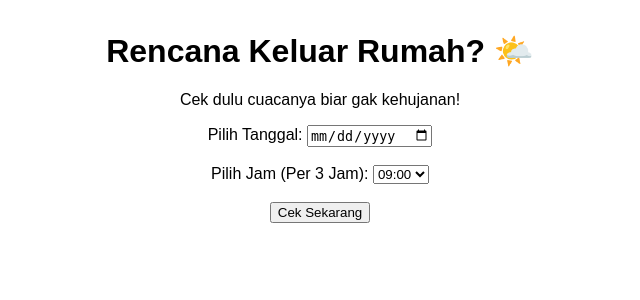
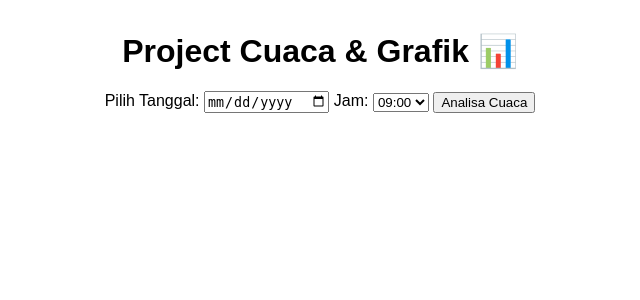
Before and after one commit to Farras886/cuaca, a Flask app: page / in a window 1280 px wide. Shown: the top 300 px of the page, without its empty margins (320-960 px from the left). Run offline with Flask 3, Linux system fonts and the light colour scheme; some libraries are stand-ins or nearby versions.

Commit message:
Revise title and improve dashboard styles
Updated the weather dashboard title and enhanced styles for better user experience. Added chart functionality to visualize temperature data over time.

```diff
--- a/template/index.html
+++ b/template/index.html
@@ -2,25 +2,30 @@
 <html lang="id">
 <head>
     <meta charset="UTF-8">
-    <title>Cek Cuaca Realtime</title>
+    <title>Dashboard Cuaca & Grafik</title>
     <style>
-        body { font-family: sans-serif; max-width: 600px; margin: 2rem auto; text-align: center; }
-        .result { margin-top: 20px; padding: 20px; border: 1px solid #ddd; display: none; }
-        .alert { color: red; font-weight: bold; }
-        .safe { color: green; font-weight: bold; }
+        body { font-family: sans-serif; max-width: 700px; margin: 2rem auto; text-align: center; }
+        .result { margin-top: 20px; padding: 20px; border: 1px solid #ddd; border-radius: 8px; display: none; }
+        .alert { color: #d9534f; font-weight: bold; }
+        .safe { color: #5cb85c; font-weight: bold; }
+
+        /* Style untuk Grafik */
+        .chart-container {
+            margin-top: 30px;
+            position: relative;
+            height: 300px; /* Tinggi grafik */
+            width: 100%;
+        }
     </style>
     <script src="https://cdnjs.cloudflare.com/ajax/libs/socket.io/4.0.1/socket.io.js"></script>
+    <script src="https://cdn.jsdelivr.net/npm/chart.js"></script>
 </head>
 <body>
-    <h1>Rencana Keluar Rumah? 🌤️</h1>
-    <p>Cek dulu cuacanya biar gak kehujanan!</p>
+    <h1>Project Cuaca & Grafik 📊</h1>
 
     <label>Pilih Tanggal:</label>
     <input type="date" id="tanggal">
-
-    <br><br>
-
-    <label>Pilih Jam (Per 3 Jam):</label>
+    <label>Jam:</label>
     <select id="jam">
         <option value="09">09:00</option>
         <option value="12">12:00</option>
@@ -28,43 +33,78 @@
         <option value="18">18:00</option>
         <option value="21">21:00</option>
     </select>
-
-    <br><br>
-    <button onclick="cekCuaca()">Cek Sekarang</button>
+    <button onclick="cekCuaca()">Analisa Cuaca</button>
 
     <div id="hasil" class="result">
-        <h3>Hasil Prediksi:</h3>
+        <h3>Hasil Analisa:</h3>
         <p id="teks_saran"></p>
+        <hr>
+
+        <h4>Rata-rata Suhu 5 Hari: <span id="nilai_rata_rata"></span>°C</h4>
+
+        <div class="chart-container">
+            <canvas id="myChart"></canvas>
+        </div>
     </div>
 
     <script>
-        // Koneksi ke WebSocket Server
         const socket = io();
+        let weatherChart = null; // Variabel global untuk menyimpan chart
 
         function cekCuaca() {
             const tgl = document.getElementById('tanggal').value;
             const jam = document.getElementById('jam').value;
-
             if(!tgl) { alert("Pilih tanggal dulu!"); return; }
-
-            // Kirim data ke server (EMIT)
             socket.emit('cek_jadwal', { 'tanggal': tgl, 'jam': jam });
         }
 
-        // Menerima balasan dari server (ON)
         socket.on('hasil_prediksi', function(data) {
+            // 1. Tampilkan Saran Text
             const box = document.getElementById('hasil');
             const teks = document.getElementById('teks_saran');
+            const rataRata = document.getElementById('nilai_rata_rata');
 
             box.style.display = 'block';
             teks.innerHTML = data.saran;
+            teks.className = data.saran.includes("⚠️") ? "alert" : "safe";
 
-            // Ubah warna text berdasarkan isi saran
-            if(data.saran.includes("⚠️")) {
-                teks.className = "alert";
-            } else {
-                teks.className = "safe";
+            // 2. Tampilkan Rata-rata
+            rataRata.innerText = data.rata_rata;
+
+            // 3. GAMBAR GRAFIK
+            const ctx = document.getElementById('myChart').getContext('2d');
+
+            // Hapus chart lama jika ada (biar gak numpuk saat diklik berkali-kali)
+            if (weatherChart) {
+                weatherChart.destroy();
             }
+
+            // Buat Chart Baru
+            weatherChart = new Chart(ctx, {
+                type: 'line', // Jenis grafik: Garis
+                data: {
+                    labels: data.grafik_label, // Label Sumbu X (Tanggal)
+                    datasets: [{
+                        label: 'Suhu (°C)',
+                        data: data.grafik_data, // Data Sumbu Y (Suhu)
+                        borderColor: 'rgb(75, 192, 192)',
+                        backgroundColor: 'rgba(75, 192, 192, 0.2)',
+                        borderWidth: 2,
+                        tension: 0.3, // Biar garisnya agak melengkung
+                        fill: true
+                    }]
+                },
+                options: {
+                    responsive: true,
+                    maintainAspectRatio: false,
+                    scales: {
+                        y: {
+                            beginAtZero: false, // Biar grafik fokus di angka suhu (misal 25-35)
+                            title: { display: true, text: 'Suhu Celcius' }
+                        }
+                    }
+                }
+            });
         });
     </script>
 </body>
```
